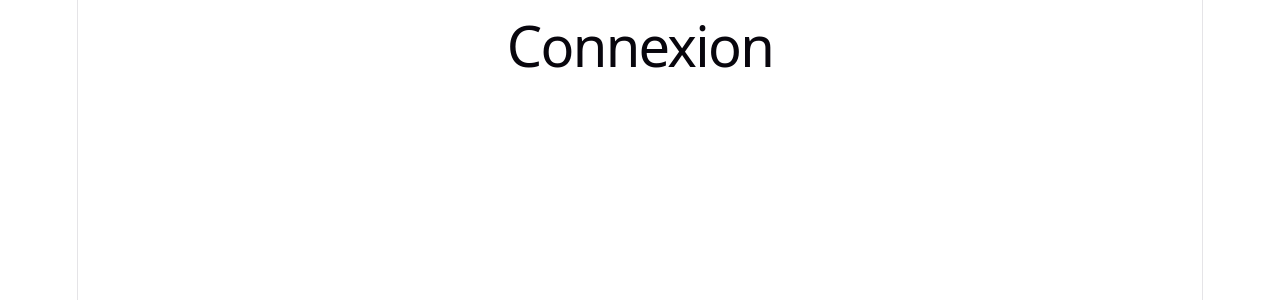
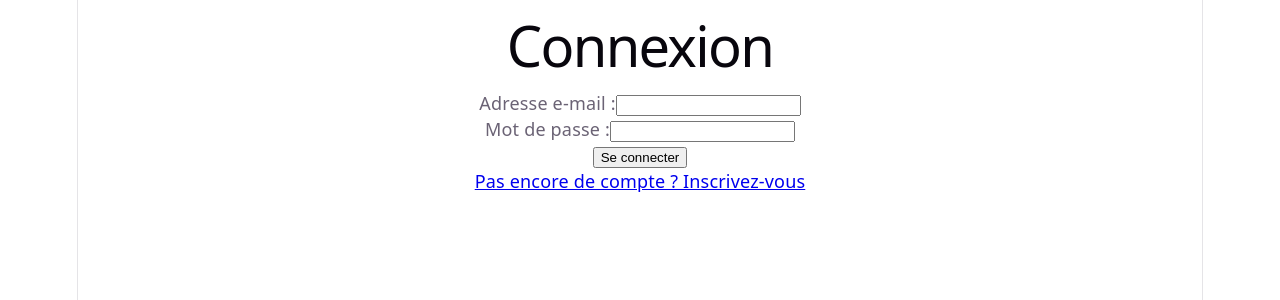
Before and after one commit to LaylaLunae/bookmanager-scrum, a React (Vite) app in the folder frontend/: page /connexion in a window 1280 px wide. Shown: the top 300 px of the page. Built offline with nearby package versions, Linux system fonts and the light colour scheme.

Commit message:
Redirection to connection when launch + redirections between subscription and connection

```diff
--- a/frontend/src/pages/Connection.tsx
+++ b/frontend/src/pages/Connection.tsx
@@ -1,13 +1,67 @@
+import { useState } from 'react';
+import { InputField } from '../components/shared/InputField.tsx';
+import axios from 'axios';
+import { useAuth } from '../context/AuthContext';
+import { useNavigate, Link } from 'react-router-dom';
+
 function Connection() {
+    const [email, setEmail] = useState('');
+    const [password, setPassword] = useState('');
+    const [errorMessage, setErrorMessage] = useState('');
+
+    const { login } = useAuth();
+    const navigate = useNavigate();
+
+    const handleSubmit = async (e: React.SyntheticEvent<HTMLFormElement>) => {
+        e.preventDefault();
+
+        try {
+            const response = await axios.post('http://localhost:8080/api/auth/login', {
+                email: email,
+                password: password
+            });
+
+            const userFromServer = response.data;
+            login(userFromServer);
+
+            console.log("Utilisateur connecté avec succès !", response.data);
+
+            navigate('/');
+
+        } catch (error: any) {
+            console.error("Le backend a renvoyé une erreur :", error);
+            setErrorMessage("Nom d'utilisateur ou mot de passe incorrect.");
+        }
+    };
+
     return (
         <div>
-            <div>
-                <header>
-                    <h1>Connexion</h1>
-                </header>
-                <main>
-                </main>
-            </div>
+            <h1>Connexion</h1>
+
+            <form onSubmit={handleSubmit}>
+                <div>
+                    <InputField
+                        label="Adresse e-mail"
+                        type="email"
+                        value={email}
+                        onChange={(e) => setEmail(e.target.value)}
+                    />
+                </div>
+                <div>
+                    <InputField
+                        label="Mot de passe"
+                        type="password"
+                        value={password}
+                        onChange={(e) => setPassword(e.target.value)}
+                    />
+                </div>
+                {errorMessage && <p style={{ color: 'red' }}>{errorMessage}</p>}
+                <button type="submit">Se connecter</button>
+
+                <p>
+                    <Link to="/inscription"> Pas encore de compte ? Inscrivez-vous </Link>
+                </p>
+            </form>
         </div>
     )
 
--- a/frontend/src/pages/Home.tsx
+++ b/frontend/src/pages/Home.tsx
@@ -1,9 +1,20 @@
 import { useNavigate } from "react-router-dom";
 import { useAuth } from '../context/AuthContext';
+import { useEffect } from "react";
 
 function Home() {
     const navigate = useNavigate();
-    const { user } = useAuth();
+    const { user, logout } = useAuth();
+
+    useEffect(() => {
+        if (user === null) {
+            navigate('/connexion');
+        }
+    }, [user, navigate]);
+
+    if (user === null) {
+        return null;
+    }
 
     return (
         <div>
@@ -12,12 +23,17 @@ function Home() {
                     <h1>{user ? `Bonjour ${user.username} !` : "Bienvenue sur BookManager"}</h1>
                 </header>
                 <main>
-                    <button onClick={() => navigate('/inscription')}>
-                        Aller à l'inscription
-                    </button>
+                    {user && (
+                        <button
+                            onClick={logout}
+                            style={{ backgroundColor: '#ff4d4d', color: 'white', marginBottom: '20px' }}
+                        >
+                            Se déconnecter
+                        </button>
+                    )}
                 </main>
             </div>
-        </div>
+        </div >
     )
 
 }
--- a/frontend/src/pages/Subscription.tsx
+++ b/frontend/src/pages/Subscription.tsx
@@ -2,7 +2,7 @@ import { useState } from 'react';
 import { InputField, InputFieldCheckbox } from '../components/shared/InputField.tsx';
 import axios from 'axios';
 import { useAuth } from '../context/AuthContext';
-import { useNavigate } from 'react-router-dom';
+import { Link, useNavigate } from 'react-router-dom';
 
 
 function Subscription() {
@@ -56,7 +56,7 @@ function Subscription() {
 
     return (
         <div>
-            <h2> Inscription </h2>
+            <h1> Inscription </h1>
 
             <form onSubmit={handleSubmit}>
                 <div>
@@ -94,6 +94,10 @@ function Subscription() {
                 {errorMessage && <p style={{ color: 'red' }}>{errorMessage}</p>}
 
                 <button type="submit"> S'inscrire </button>
+
+                <p>
+                    <Link to="/connexion"> Déjà un compte ? Connectez-vous </Link>
+                </p>
             </form>
 
         </div>
```
